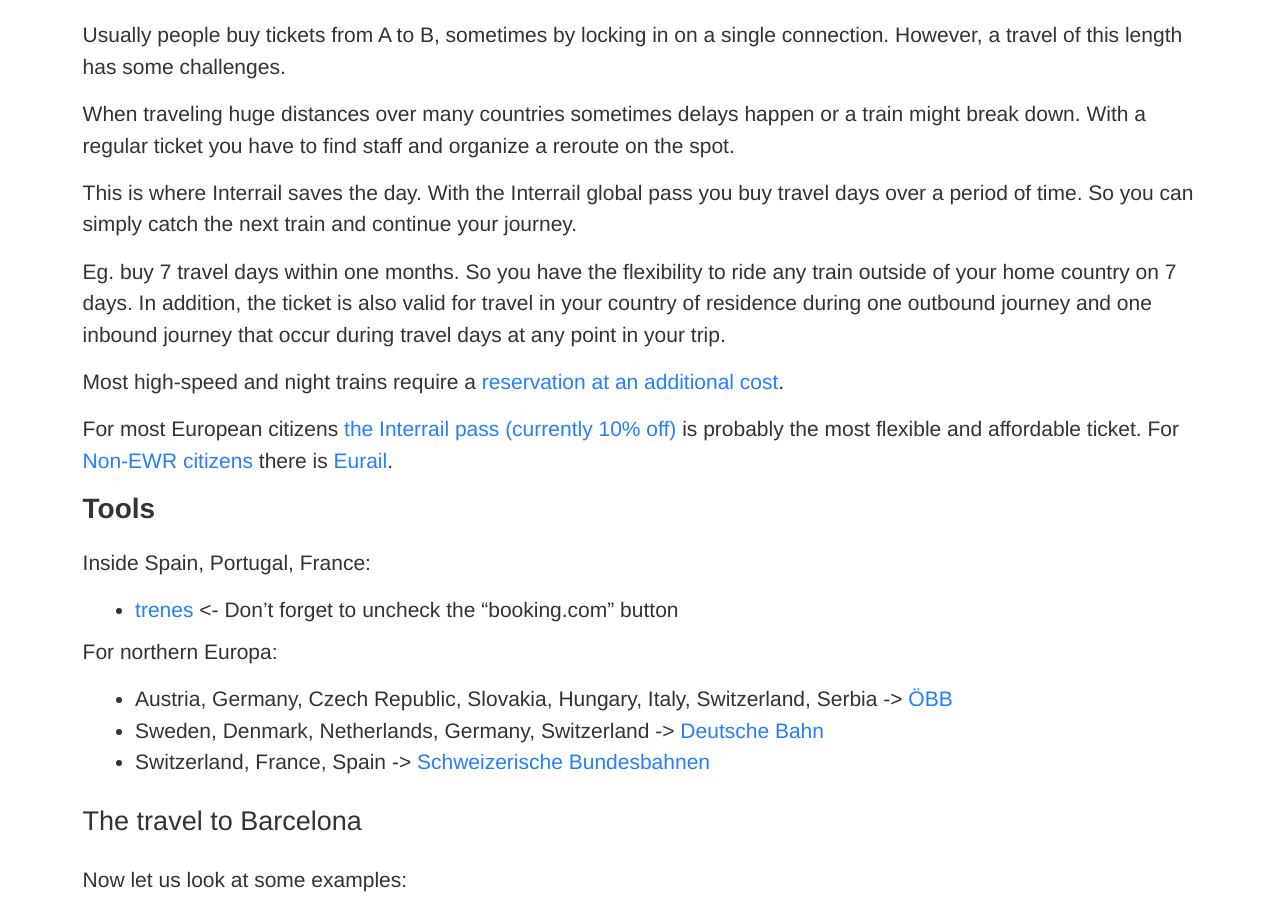
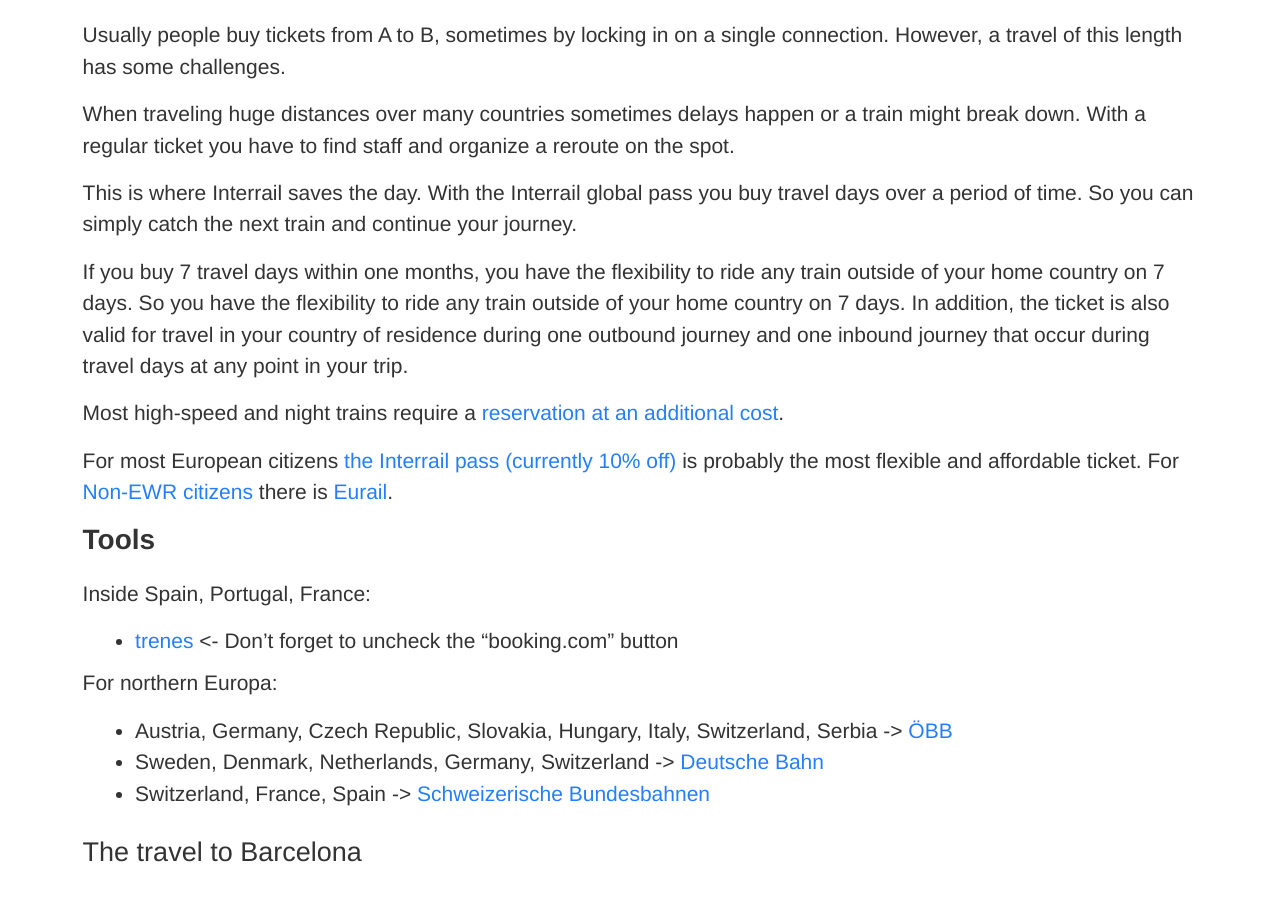
Before and after one commit to RustFestEU/blog.rustfest.eu, a Jekyll site: the page built from _posts/2019-08-06-pre-post-events-sustainable-trains.md, in a window 1280 px wide and 900 px high, scrolled down 702 px. Built offline with Jekyll 4.4.1, drawn with Linux system fonts in a browser that asks for light colours.

Commit message:
Update _posts/2019-08-06-pre-post-events-sustainable-trains.md
Co-Authored-By: Jan-Erik Rediger <janerik@fnordig.de>

```diff
--- a/_posts/2019-08-06-pre-post-events-sustainable-trains.md
+++ b/_posts/2019-08-06-pre-post-events-sustainable-trains.md
@@ -28,7 +28,7 @@
 With the Interrail global pass you buy travel days over a period of time.
 So you can simply catch the next train and continue your journey.
 
-Eg. buy 7 travel days within one months.
+If you buy 7 travel days within one months, you have the flexibility to ride any train outside of your home country on 7 days.
 So you have the flexibility to ride any train outside of your home country on 7 days.
 In addition, the ticket is also valid for travel in your country of residence during one outbound journey and one inbound journey that occur during travel days at any point in your trip.
 
```
